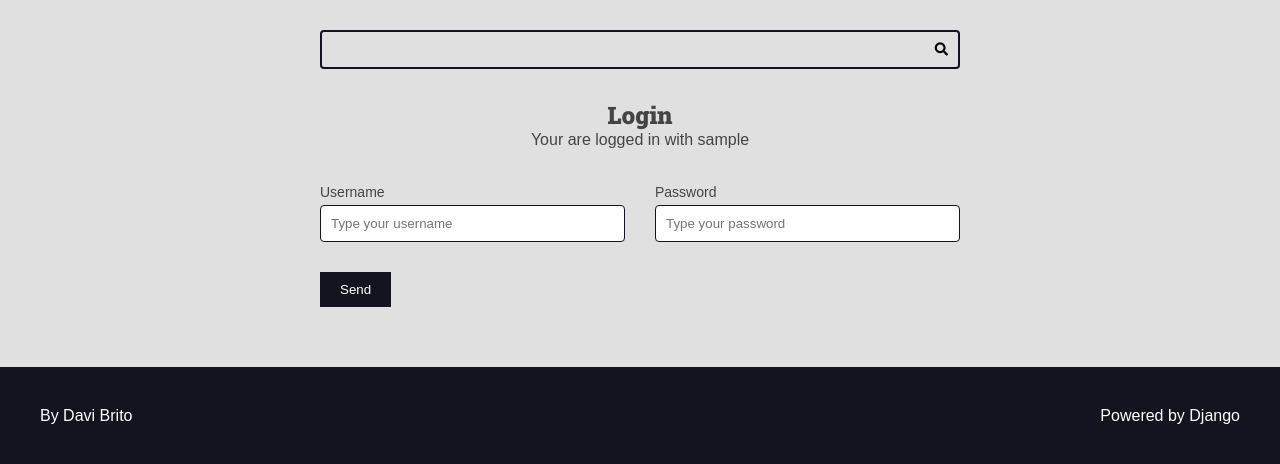
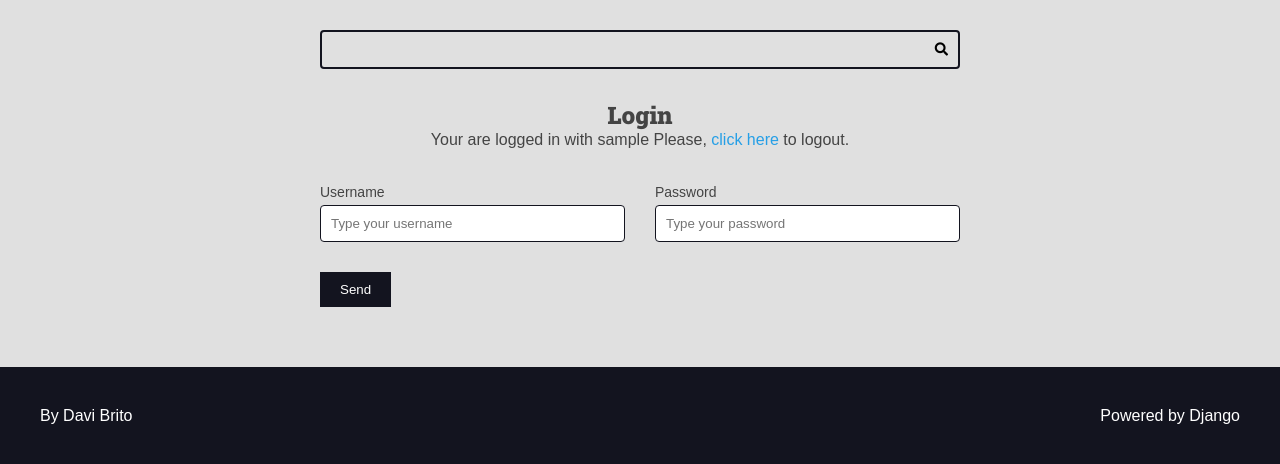
Before and after one commit to DaaviB/projeto-django, a Django app: template authors/templates/authors/pages/login.html in a window 1280 px wide. Shown: the part 113-577 px from the top of the page. Run offline with Django 4.2, Linux system fonts and the light colour scheme; the template is opened without the code that fills it: values that come from a table or form of the project are taken from there, others are empty; the visitor is signed in with stand-in values (Sample User, id 1).

Commit message:
user logout

```diff
--- a/authors/templates/authors/pages/login.html
+++ b/authors/templates/authors/pages/login.html
@@ -6,10 +6,16 @@
   <div class="main-content center container">
     <h2>Login</h2>
     {% if request.user.is_authenticated %}
-      <p>
+      <div>
         Your are logged in with
         {{ request.user.username }}
-      </p>
+        Please,
+        <form class="inline-form" action="{% url 'authors:logout' %}" method="POST">
+          {% csrf_token %}
+          <input type="hidden" name='username' value="{{ request.user.username }}">
+          <button class="plaintext-button" type="submit">click here</button>
+        </form> to logout.
+      </div>
     {% endif %}
   </div>
 
--- a/authors/urls.py
+++ b/authors/urls.py
@@ -10,4 +10,5 @@ urlpatterns = [
     path('register/create/', views.register_create, name='register_create'),
     path('login/', views.login_view, name='login'),
     path('login/create/', views.login_create, name='login_create'),
+    path('logout/', views.logout_view, name='logout'),
 ]
--- a/base_static/global/css/style.css
+++ b/base_static/global/css/style.css
@@ -355,6 +355,21 @@ h6 {
     background: var(--color-primary-dark);
     color: var(--color-white);
 }
+
+.inline-form {
+    display: inline;
+}
+
+.plaintext-button {
+    display: inline;
+    border: none;
+    background: none;
+    color: var(--color-primary);
+    cursor: pointer;
+    font-size: 1.6rem;
+}
+
+
 /* Messages */
 
 .messages-container {
```
Also changed, not shown: authors/views.py (+15 -1 lines).
